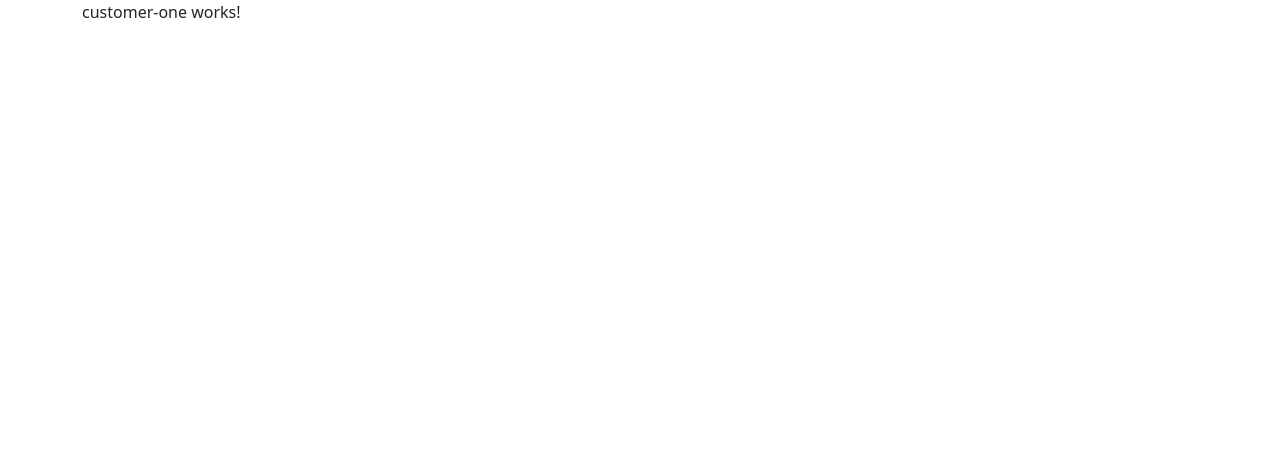
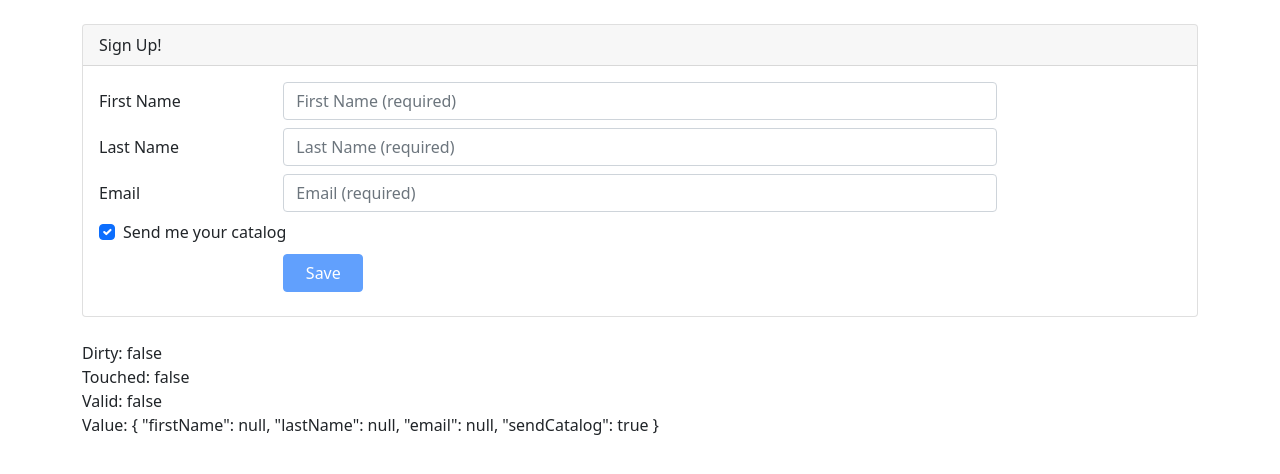
Before and after one commit to DevZibah/Angular-ReactiveForms, an Angular app: page / in a window 1280 px wide. Shown: the top 474 px of the page. Built offline with nearby package versions, Linux system fonts and the light colour scheme.

Commit message:
created angular reactive form

```diff
--- a/src/app/app.module.ts
+++ b/src/app/app.module.ts
@@ -4,12 +4,12 @@ import { BrowserModule } from '@angular/platform-browser';
 import { AppRoutingModule } from './app-routing.module';
 import { AppComponent } from './app.component';
 import { CustomerComponent } from './customers/customer.component';
-import { FormsModule } from '@angular/forms';
+import { ReactiveFormsModule } from '@angular/forms';
 import { CustomerOneComponent } from './customers/customer-one.component';
 
 @NgModule({
   declarations: [AppComponent, CustomerComponent, CustomerOneComponent],
-  imports: [BrowserModule, AppRoutingModule, FormsModule],
+  imports: [BrowserModule, AppRoutingModule, ReactiveFormsModule],
   providers: [],
   bootstrap: [AppComponent],
 })
--- a/src/app/customers/customer-one.component.html
+++ b/src/app/customers/customer-one.component.html
@@ -1 +1,249 @@
-<p>customer-one works!</p>
+<div class="card mt-4">
+  <div class="card-header">Sign Up!</div>
+
+  <div class="card-body">
+    <!-- we use property binding to bind to our class component using [formGroup]-->
+    <form novalidate (ngSubmit)="save()" [formGroup]="customerForm">
+      <div class="form-group row mb-2">
+        <label class="col-md-2 col-form-label" for="firstNameId"
+          >First Name</label
+        >
+        <div class="col-md-8">
+          <input
+            class="form-control"
+            id="firstNameId"
+            type="text"
+            placeholder="First Name (required)"
+            required
+            minlength="3"
+            formControlName="firstName"
+            [ngClass]="{
+              'is-invalid':
+                (customerForm.get('firstName').touched ||
+                  customerForm.get('firstName').dirty) &&
+                !customerForm.get('firstName').valid
+            }"
+          />
+          <span class="invalid-feedback">
+            <span *ngIf="customerForm.get('firstName').errors?.['required']">
+              Please enter your first name.
+            </span>
+            <span *ngIf="customerForm.get('firstName').errors?.['minlength']">
+              The first name must be longer than 3 characters.
+            </span>
+          </span>
+        </div>
+      </div>
+
+      <div class="form-group row mb-2">
+        <label class="col-md-2 col-form-label" for="lastNameId"
+          >Last Name</label
+        >
+        <div class="col-md-8">
+          <input
+            class="form-control"
+            id="lastNameId"
+            type="text"
+            placeholder="Last Name (required)"
+            required
+            maxlength="50"
+            formControlName="lastName"
+            [ngClass]="{
+              'is-invalid':
+                (customerForm.get('lastName').touched ||
+                  customerForm.get('lastName').dirty) &&
+                !customerForm.get('lastName').valid
+            }"
+          />
+          <span class="invalid-feedback">
+            <span *ngIf="customerForm.get('lastName').errors?.['required']">
+              Please enter your last name.
+            </span>
+            <span *ngIf="customerForm.get('lastName').errors?.['maxlength']">
+              The last name must be less than 50 characters.
+            </span>
+          </span>
+        </div>
+      </div>
+
+      <div class="form-group row mb-2">
+        <label class="col-md-2 col-form-label" for="emailId">Email</label>
+        <div class="col-md-8">
+          <input
+            class="form-control"
+            id="emailId"
+            type="email"
+            placeholder="Email (required)"
+            required
+            email
+            formControlName="email"
+            [ngClass]="{
+              'is-invalid':
+                (customerForm.get('email').touched ||
+                  customerForm.get('email').dirty) &&
+                !customerForm.get('email').valid
+            }"
+          />
+          <span class="invalid-feedback">
+            <span *ngIf="customerForm.get('email').errors?.['required']">
+              Please enter your email address.
+            </span>
+            <span *ngIf="customerForm.get('email').errors?.['email']">
+              Please enter a valid email address.
+            </span>
+          </span>
+        </div>
+      </div>
+
+      <div class="form-group row mb-2">
+        <div class="col-md-8">
+          <div class="form-check">
+            <label class="form-check-label">
+              <input
+                class="form-check-input"
+                id="sendCatalogId"
+                type="checkbox"
+                formControlName="sendCatalog"
+              />
+              Send me your catalog
+            </label>
+          </div>
+        </div>
+      </div>
+
+      <div *ngIf="customer.sendCatalog">
+        <div class="form-group row mb-2">
+          <label class="col-md-2 col-form-label pt-0">Address Type</label>
+          <div class="col-md-8">
+            <div class="form-check form-check-inline">
+              <label class="form-check-label">
+                <input
+                  class="form-check-input"
+                  id="addressType1Id"
+                  type="radio"
+                  value="home"
+                  formControlName="addressType"
+                />
+                Home
+              </label>
+            </div>
+            <div class="form-check form-check-inline">
+              <label class="form-check-label">
+                <input
+                  class="form-check-input"
+                  id="addressType1Id"
+                  type="radio"
+                  value="work"
+                  formControlName="addressType"
+                />
+                Work
+              </label>
+            </div>
+            <div class="form-check form-check-inline">
+              <label class="form-check-label">
+                <input
+                  class="form-check-input"
+                  id="addressType1Id"
+                  type="radio"
+                  value="other"
+                  formControlName="addressType"
+                />
+                Other
+              </label>
+            </div>
+          </div>
+        </div>
+
+        <div class="form-group row mb-2">
+          <label class="col-md-2 col-form-label" for="street1Id"
+            >Street Address 1</label
+          >
+          <div class="col-md-8">
+            <input
+              class="form-control"
+              id="street1Id"
+              type="text"
+              placeholder="Street address"
+              formControlName="street1"
+            />
+          </div>
+        </div>
+
+        <div class="form-group row mb-2">
+          <label class="col-md-2 col-form-label" for="street2Id"
+            >Street Address 2</label
+          >
+          <div class="col-md-8">
+            <input
+              class="form-control"
+              id="street2Id"
+              type="text"
+              placeholder="Street address (second line)"
+              formControlName="street2"
+            />
+          </div>
+        </div>
+
+        <div class="form-group row mb-2">
+          <label class="col-md-2 col-form-label" for="cityId"
+            >City, State, Zip Code</label
+          >
+          <div class="col-md-3">
+            <input
+              class="form-control"
+              id="cityId"
+              type="text"
+              placeholder="City"
+              formControlName="city"
+            />
+          </div>
+          <div class="col-md-3">
+            <select class="form-control" id="stateId" formControlName="state">
+              <option value="" disabled selected hidden>
+                Select a State...
+              </option>
+              <option value="AL">Alabama</option>
+              <option value="AK">Alaska</option>
+              <option value="AZ">Arizona</option>
+              <option value="AR">Arkansas</option>
+              <option value="CA">California</option>
+              <option value="CO">Colorado</option>
+              <option value="WI">Wisconsin</option>
+              <option value="WY">Wyoming</option>
+            </select>
+          </div>
+          <div class="col-md-2">
+            <input
+              class="form-control"
+              id="zipId"
+              type="number"
+              placeholder="Zip Code"
+              formControlName="zip"
+            />
+          </div>
+        </div>
+      </div>
+
+      <div class="form-group row mb-2">
+        <div class="offset-md-2 col-md-4">
+          <button
+            class="btn btn-primary mr-3"
+            type="submit"
+            style="width: 80px"
+            [title]="
+              customerForm.valid
+                ? 'Save your entered data'
+                : 'Disabled until the form data is valid'
+            "
+            [disabled]="!customerForm.valid"
+          >
+            Save
+          </button>
+        </div>
+      </div>
+    </form>
+  </div>
+</div>
+<br />Dirty: {{ customerForm.dirty }} <br />Touched: {{ customerForm.touched }}
+<br />Valid: {{ customerForm.valid }} <br />Value:
+{{ customerForm.value | json }}
--- a/src/app/customers/customer-one.component.ts
+++ b/src/app/customers/customer-one.component.ts
@@ -1,10 +1,35 @@
-import { Component } from '@angular/core';
+import { Component, OnInit } from '@angular/core';
+import { FormGroup, FormControl } from '@angular/forms';
+
+import { Customer } from './customer';
 
 @Component({
   selector: 'app-customer-one',
   templateUrl: './customer-one.component.html',
-  styleUrls: ['./customer-one.component.css']
+  styleUrls: ['./customer-one.component.css'],
 })
-export class CustomerOneComponent {
+export class CustomerOneComponent implements OnInit {
+  // customerForm is a property that has FormGroup as its type and this type defines our form model
+  customerForm!: FormGroup;
+  // customer is a data model and its passed to and from a back-end server
+  customer = new Customer();
 
+  constructor() {}
+
+  ngOnInit() {
+    // the code below creates an instance of the FormGroup and assigns it to the customerForm property
+    this.customerForm = new FormGroup({
+      // we add a FormControl for each input element in the template's form
+      firstName: new FormControl(),
+      lastName: new FormControl(),
+      email: new FormControl(),
+      // the default value for sendCatalog is true
+      sendCatalog: new FormControl(true),
+    });
+  }
+
+  save() {
+    console.log(this.customerForm);
+    console.log('Saved: ' + JSON.stringify(this.customerForm.value));
+  }
 }
```
